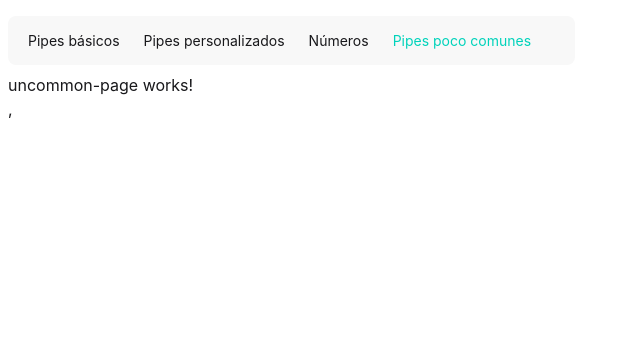
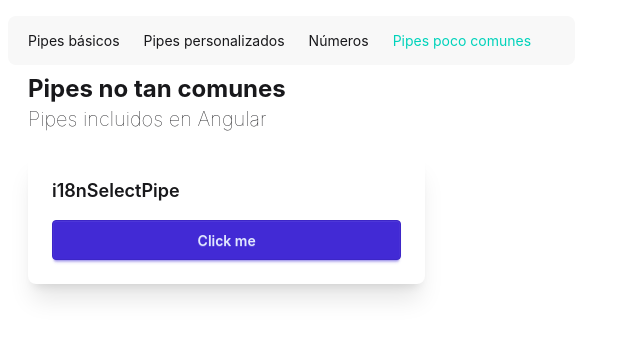
Before and after one commit to cesantaniello/05-pipes-app, an Angular app: page /uncommon in a window 1280 px wide. Shown: the top 338 px of the page, without its empty margins (0-640 px from the left). Built offline with nearby package versions, Linux system fonts and the light colour scheme.

Commit message:
Create content projection

```diff
--- /dev/null
+++ b/src/app/components/card/card.html
@@ -0,0 +1,6 @@
+<div class="card bg-base-100 shadow-xl">
+  <div class="card-body">
+    <h2 class="card-title mb-2">{{ title() }}</h2>
+    <ng-content></ng-content>
+  </div>
+</div>
--- /dev/null
+++ b/src/app/components/card/card.ts
@@ -0,0 +1,10 @@
+import { Component, input } from '@angular/core';
+
+@Component({
+  selector: 'app-card',
+  imports: [],
+  templateUrl: './card.html',
+})
+export class Card {
+  title = input.required<string>();
+}
--- a/src/app/pages/uncommon-page/uncommon-page.html
+++ b/src/app/pages/uncommon-page/uncommon-page.html
@@ -1 +1,10 @@
-<p>uncommon-page works!</p>,
+<section class="mx-5 mb-5">
+  <h1 class="text-2xl font-bold">Pipes no tan comunes</h1>
+  <h3 class="text-xl font-thin">Pipes incluidos en Angular</h3>
+</section>
+
+<div class="grid grid-cols-1 md:grid-cols-2 xl:grid-cols-3 gap-4 mx-5">
+  <app-card title="i18nSelectPipe">
+    <button class="btn btn-primary">Click me</button>
+  </app-card>
+</div>
--- a/src/app/pages/uncommon-page/uncommon-page.ts
+++ b/src/app/pages/uncommon-page/uncommon-page.ts
@@ -1,8 +1,9 @@
 import { Component } from '@angular/core';
+import { Card } from "../../components/card/card";
 
 @Component({
   selector: 'app-uncommon-page',
-  imports: [],
+  imports: [Card],
   templateUrl: './uncommon-page.html',
 })
 export default class UncommonPage {}
```
